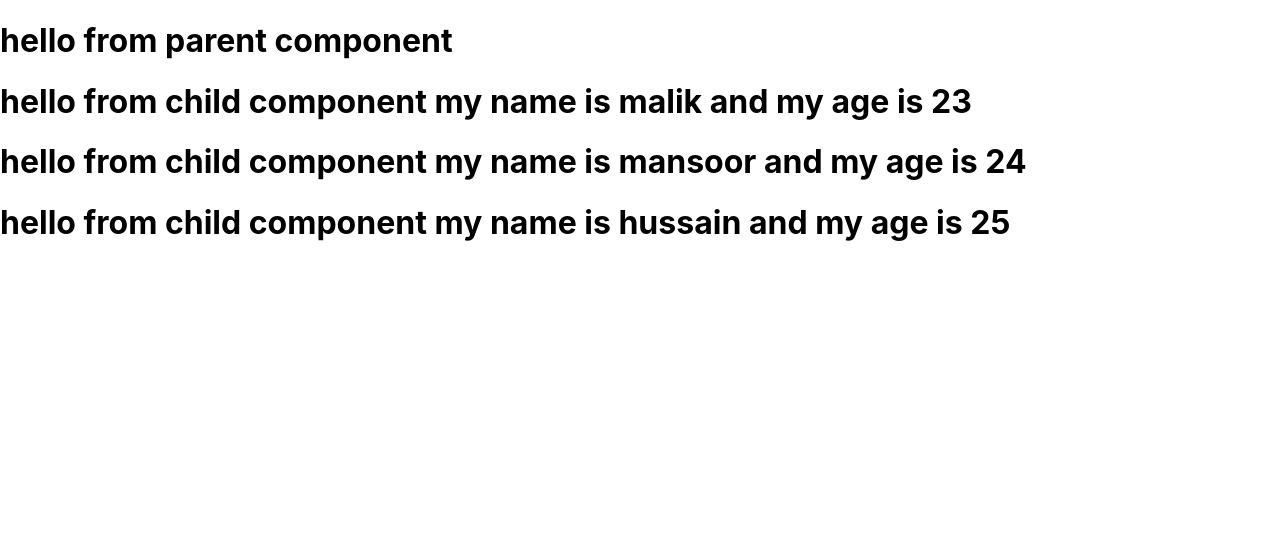
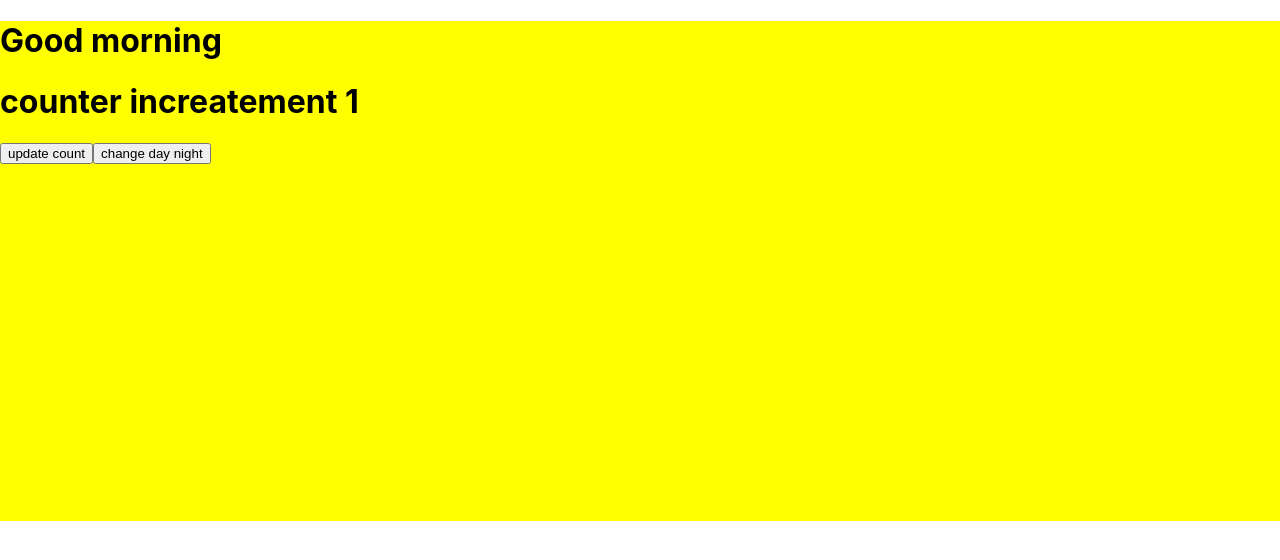
Before and after one commit to MalikMansoorHussain/react-app-1, a React (Create React App) app: page / in a window 1280 px wide. Shown: the top 560 px of the page. Built offline with nearby package versions, Linux system fonts and the light colour scheme.

Commit message:
morning night

```diff
--- a/src/App.css
+++ b/src/App.css
@@ -1,38 +1,12 @@
-.App {
-  text-align: center;
+.box{
+  background-color: grey;
+  height: 500px;
 }
-
-.App-logo {
-  height: 40vmin;
-  pointer-events: none;
+.morning{
+  background-color: yellow;
 }
-
-@media (prefers-reduced-motion: no-preference) {
-  .App-logo {
-    animation: App-logo-spin infinite 20s linear;
-  }
+.night{
+  background-color: dark;
+  color: white;
+  font-weight: 700;
 }
-
-.App-header {
-  background-color: #282c34;
-  min-height: 100vh;
-  display: flex;
-  flex-direction: column;
-  align-items: center;
-  justify-content: center;
-  font-size: calc(10px + 2vmin);
-  color: white;
-}
-
-.App-link {
-  color: #61dafb;
-}
-
-@keyframes App-logo-spin {
-  from {
-    transform: rotate(0deg);
-  }
-  to {
-    transform: rotate(360deg);
-  }
-}
--- a/src/App.js
+++ b/src/App.js
@@ -1,14 +1,23 @@
 import React from 'react';
 import Child1 from "./child1";
+import {useState} from "react";
+import Morning from "./morning";
 import './App.css';
 
 function App() {
+  let [count,setCount] = useState(1);
+  let [isMorning , setMorning] = useState(true);
+
   return (
-    <div>
-    <h1>hello from parent component</h1>
-    <Child1 name="malik" age="23"/>
-    <Child1 name="mansoor" age="24"/>
-    <Child1 name="hussain" age="25"/>
+    <div className={`box ${isMorning ? 'morning' :'night'}` }>
+    <Morning daychanging={isMorning} />
+    <h1>counter increatement {count}</h1>
+
+    <button onClick={()=>setCount(count+1)}>update count</button>
+
+    <button onClick={()=>setMorning(!isMorning)}>change day night</button>
+
+
     </div>
   );
 }
--- /dev/null
+++ b/src/morning.js
@@ -0,0 +1,11 @@
+import React from "react";
+
+
+function Morning(props){
+    return(
+    <h1>Good {props.daychanging ? "morning": " night"}</h1>
+
+    )
+}
+
+export default Morning;
```
